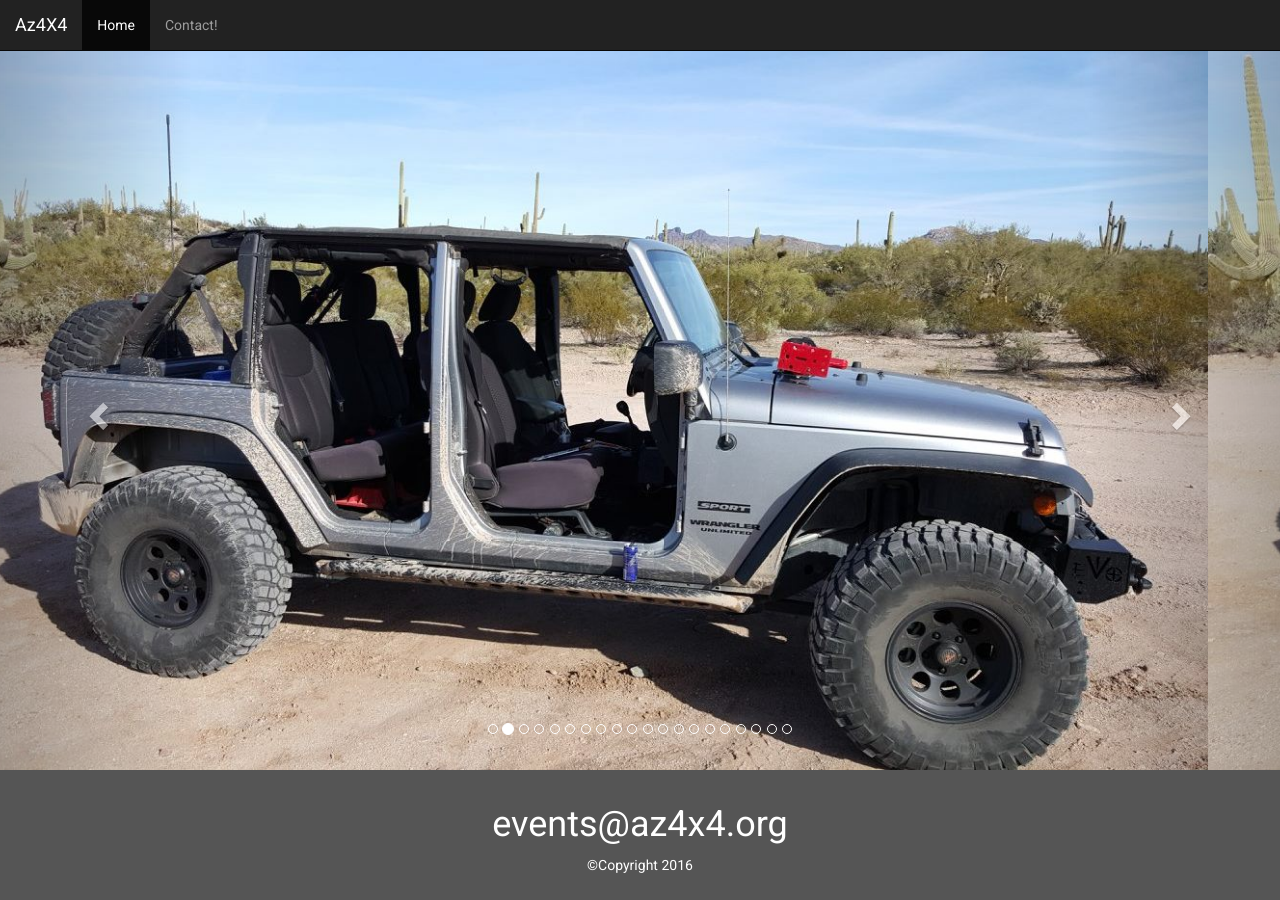
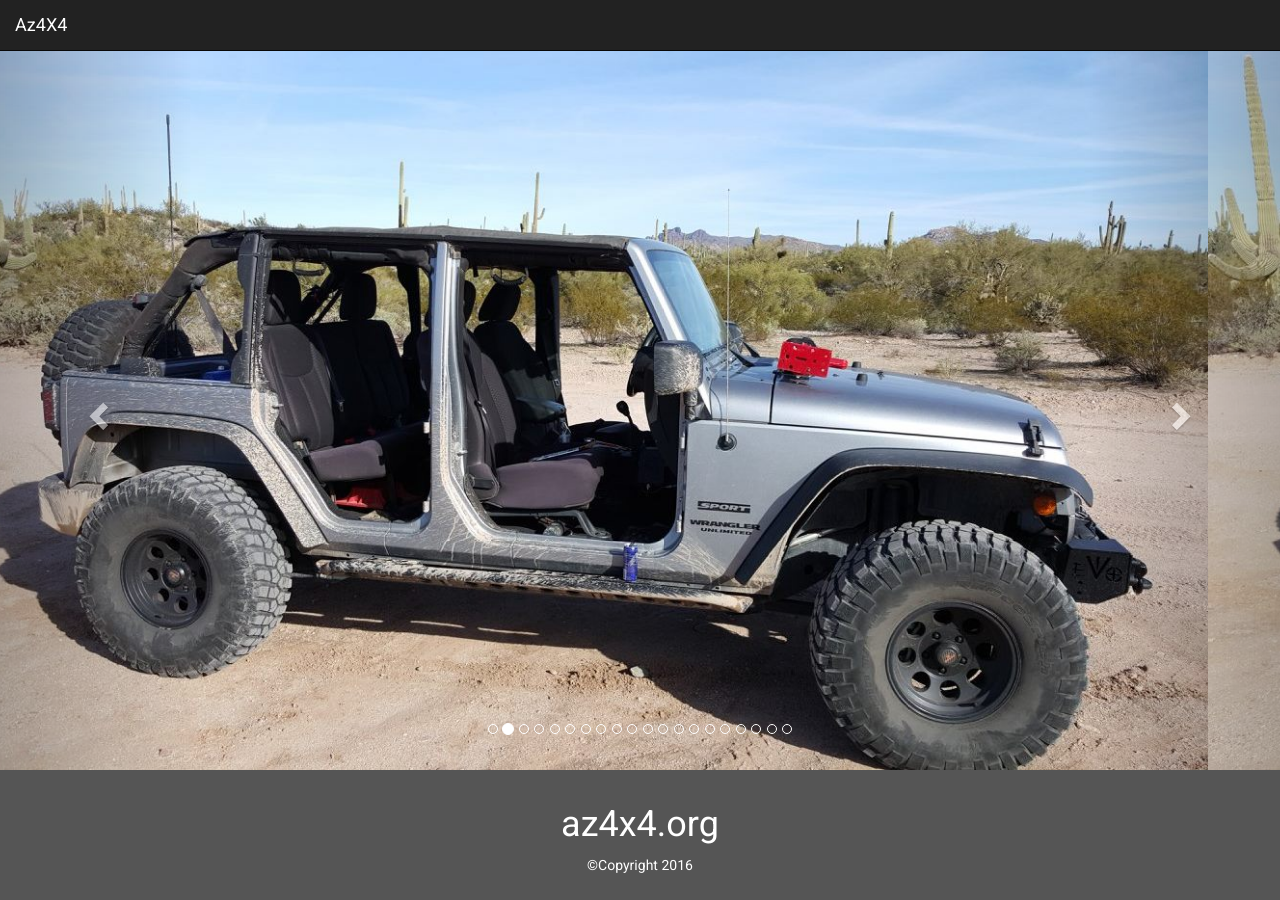
Before and after one commit to DanmarDesigns/4x4-website, a plain HTML site: page index.html in a window 1280 px wide. Drawn offline with nearby package versions, Linux system fonts and the light colour scheme.

Commit message:
index.html changes.
Ready for publishing.

```diff
--- a/index.html
+++ b/index.html
@@ -22,8 +22,8 @@
         </div>
         <div class="collapse navbar-collapse" id="myNavbar">
           <ul class="nav navbar-nav">
-            <li class="active"><a href="#">Home</a></li>
-            <li><a href="#">Contact!</a></li>
+            <!--<li class="active"><a href="#">Home</a></li>
+            <li><a href="#">Contact!</a></li>-->
           </ul>
         </div>
       </div>
@@ -128,7 +128,8 @@
   </body>
   <!-- Footer STARTS -->
   <footer class="container-fluid text-center">
-    <h1>events@az4x4.org</h1>
+    <!-- <h1>events@az4x4.org</h1> -->
+    <h1>az4x4.org</h1>
     <p>&#169;Copyright 2016</p>
   </footer>
   <script src="https://ajax.googleapis.com/ajax/libs/jquery/1.12.0/jquery.min.js"></script>
```
